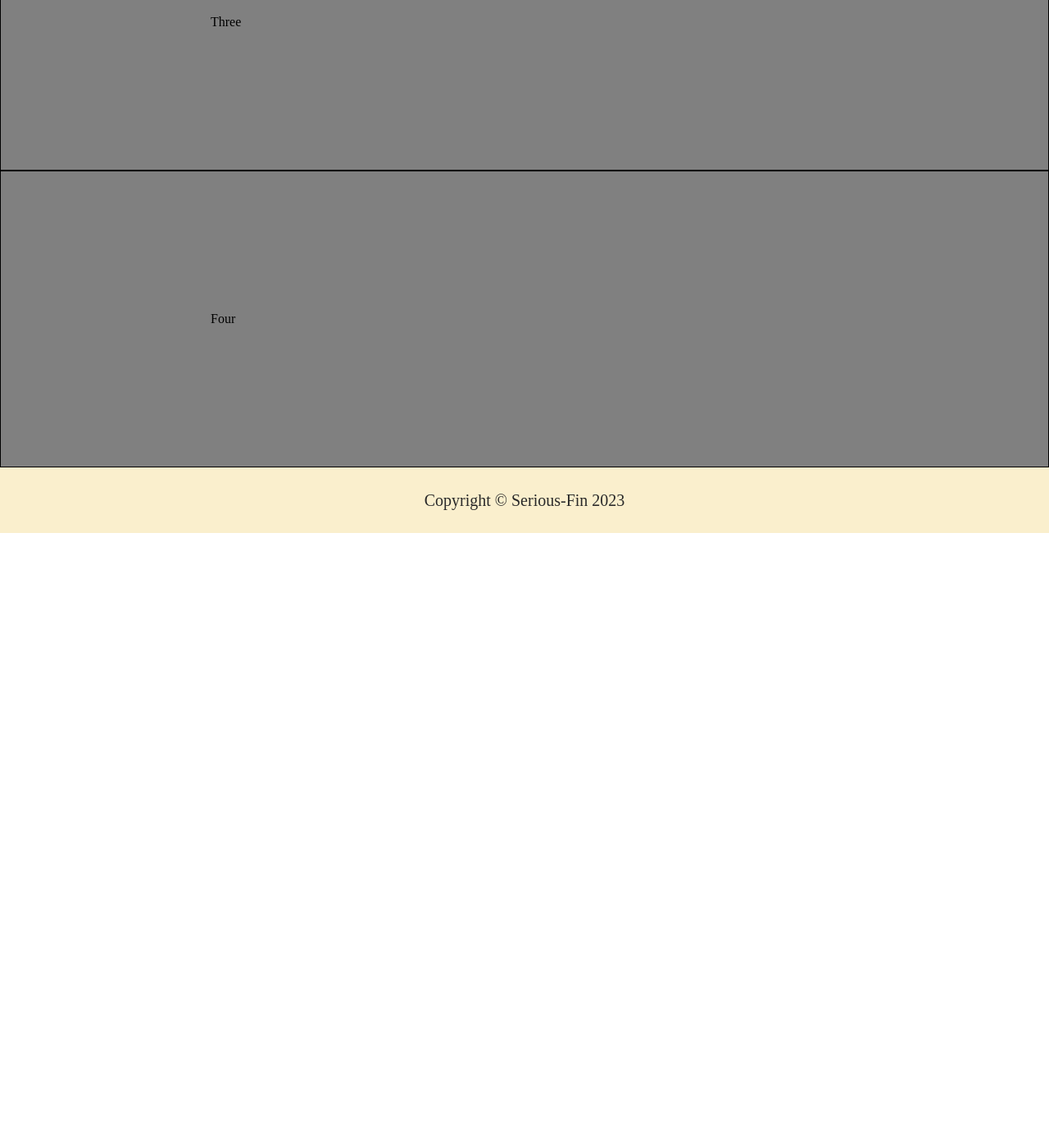
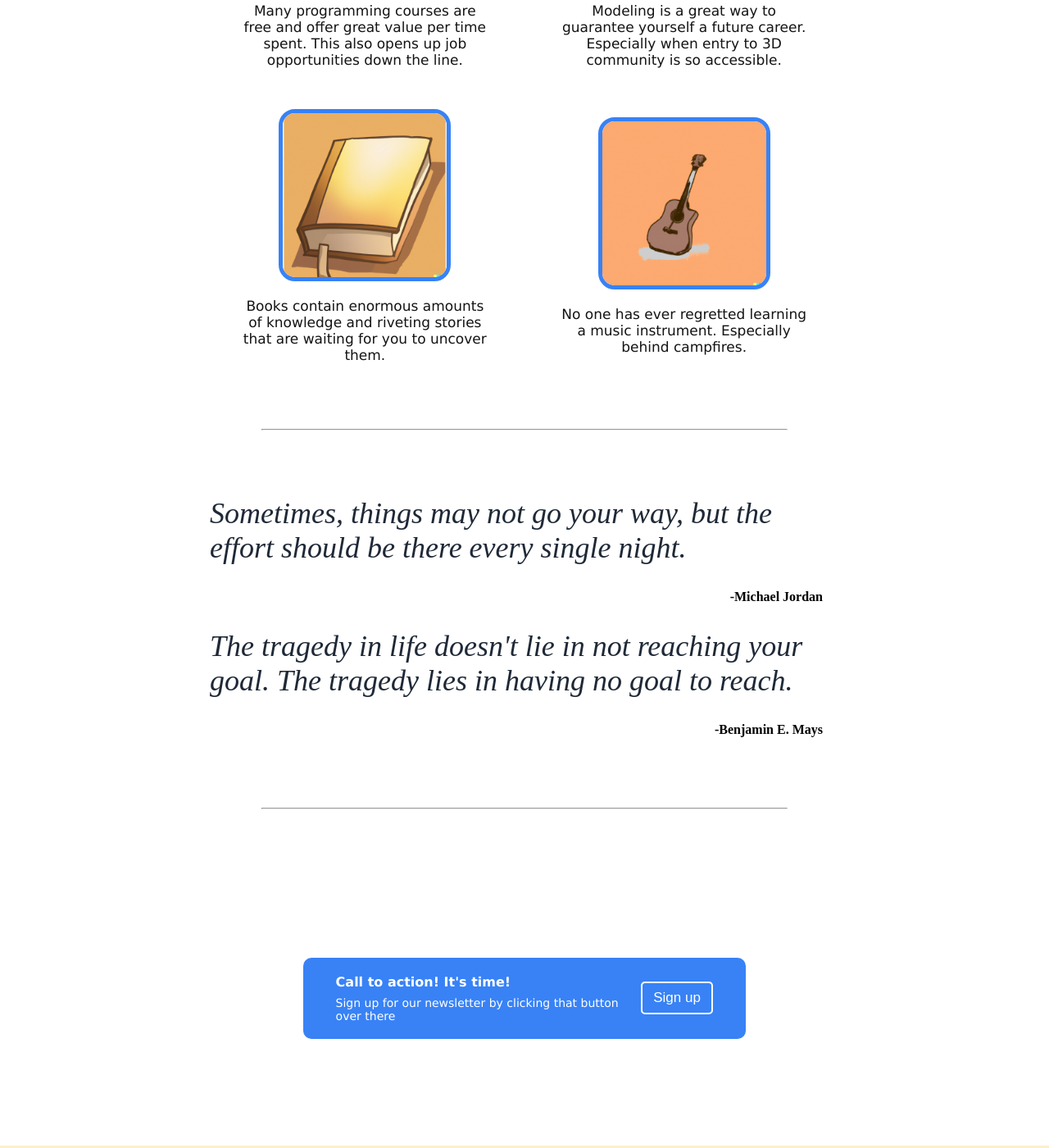
Before and after one commit to Serious-Fin/blog-mock-website, a plain HTML site: page index.html in a window 1280 px wide. Shown: the part 948-2348 px from the top of the page at 82% size. Before the commit the page ends 1598 px from the top, so only its background shows below. Drawn offline with Linux system fonts and the light colour scheme.

Commit message:
Finish website
Fully created the content area of the web page,
applied final styles to the web page and added
all additional images

```diff
--- a/css/style.css
+++ b/css/style.css
@@ -20,6 +20,11 @@ a {
 
 ul {
     list-style: none;
+}
+
+hr {
+    width: 50%;
+    margin: 50px auto;
 }
 
 
@@ -58,13 +63,14 @@ ul {
 
 .section {
     flex: 0 1 300px;
-    background-color: gray;
     padding: 30px 20%;
     display: flex;
+    align-items: center;
+}
+
+.first-section {
     gap: 30px;
     justify-content: space-between;
-    align-items: center;
-    border: 1px solid black; /*  For debugging */
 }
 
 .first-section-image {
@@ -76,9 +82,58 @@ ul {
 .first-section-text-content {
     height: 80%;
     display: flex;
+    gap: 20px;
     flex-direction: column;
     justify-content: space-evenly;
     align-items: flex-start;
+}
+
+.second-section {
+    justify-content: space-evenly;
+    gap: 50px;
+    flex-wrap: wrap;
+}
+
+.second-section-subsection {
+    width: 300px;
+    display: flex;
+    flex-direction: column;
+    align-items: center;
+    gap: 20px;
+    text-align: center;
+}
+
+.second-section-image {
+    width: 200px;
+    height: auto;
+    border: 5px solid #3882F6;
+    border-radius: 20px;
+}
+
+.third-section {
+    flex-direction: column;
+    gap: 30px;
+}
+
+.fourth-section{
+    justify-content: center;
+}
+
+.sign-up-box {
+    display: flex;
+    background-color: #3882F6;
+    width: 60%;
+    border-radius: 10px;
+    color: white;
+    justify-content: space-between;
+    align-items: center;
+    padding: 20px 40px;
+}
+
+.sign-up-box-text-area {
+    display: flex;
+    flex-direction: column;
+    gap: 8px;
 }
 
 
@@ -104,10 +159,42 @@ ul {
     font-family: 'Lucida Sans Regular', 'Lucida Grande', 'Lucida Sans Unicode', Geneva, Verdana, sans-serif;
 }
 
+.bold-article-text {
+    font-size: 36px;
+    margin: 0 auto 50px auto;
+}
+
 .simple-text {
-    font-size: 18px;
+    font-size: 17px;
     color: rgb(20, 20, 20);
     font-family: 'Lucida Sans', 'Lucida Sans Regular', 'Lucida Grande', 'Lucida Sans Unicode', Geneva, Verdana, sans-serif;
+}
+
+.quote-text {
+    font-size: 36px;
+    font-style: italic;
+    font-weight: lighter;
+    color: #1F2937;
+    align-self: flex-start;
+}
+
+.quote-author {
+    font-size: 16px;
+    font-weight: 700;
+    color: black;
+    align-self: flex-end;
+    margin: 0 20px;
+}
+
+.sign-up-box-header {
+    font-size: 16px;
+    font-weight: 700;
+    font-family: 'Lucida Sans Regular', 'Lucida Grande', 'Lucida Sans Unicode', Geneva, Verdana, sans-serif;
+}
+
+.sign-up-box-text {
+    font-size: 14px;
+    font-family: 'Lucida Sans Regular', 'Lucida Grande', 'Lucida Sans Unicode', Geneva, Verdana, sans-serif;
 }
 
 
@@ -115,10 +202,15 @@ ul {
 
 .sign-up {
     width: 100px;
-    height: 30px;
+    height: 60px;
     background-color: #3882F6;
     font-size: 17px;
     color: white;
     border: 0;
     border-radius: 5px;
 }
+
+.sign-up-inside-box{
+    border: 2px solid white;
+    height: 40px;
+}
--- a/index.html
+++ b/index.html
@@ -16,13 +16,14 @@
         </div>
 
         <div class="content">
-            <div class="section">
+            <div class="section first-section">
                 <div class="first-section-text-content">
                     <h2 class="bold-title-text">Don't fall victim to procrastination</h2>
 
                     <p class="simple-text">
-                        This page will offer you different, cheap and productive ways you can invest your free time into to improve yourself.
-                        Waste time productively using these tips and guidances.
+                        Procrastination is a common problem that can prevent people from achieving their
+                        goals and lead to feelings of stress and inadequacy. In this blog we will look at
+                        the ways you can "waste" your time productively.
                     </p>
 
                     <button class="sign-up">Sign up</button>
@@ -31,16 +32,68 @@
                 <img src="img/person-learning.jpg" alt="a person learning on a computer", class="first-section-image">
             </div>
 
-            <div class="section">
-                Two
+            <hr>
+
+            <p class="bold-title-text bold-article-text">Great ways to invest your time</p>
+
+            <div class="section second-section">
+                <div class="second-section-subsection">
+                    <img src="img/computer.png" alt="a sketch of a laptop" class="second-section-image">
+
+                    <p class="simple-text">
+                        Many programming courses are free and offer great value per time spent.
+                        This also opens up job opportunities down the line.
+                    </p>
+                </div>
+
+                <div class="second-section-subsection">
+                    <img src="img/3d-model.png" alt="a sketch of a starship" class="second-section-image">
+
+                    <p class="simple-text">
+                        Modeling is a great way to guarantee yourself a future career. Especially when
+                        entry to 3D community is so accessible.
+                    </p>
+                </div>
+
+                <div class="second-section-subsection">
+                    <img src="img/book.png" alt="a sketch of a closed book" class="second-section-image">
+
+                    <p class="simple-text">
+                        Books contain enormous amounts of knowledge and riveting stories that are waiting
+                        for you to uncover them.
+                    </p>
+                </div>
+
+                <div class="second-section-subsection">
+                    <img src="img/guitar.png" alt="a sketch of a laptop" class="second-section-image">
+
+                    <p class="simple-text">
+                        No one has ever regretted learning a music instrument. Especially behind
+                        campfires.
+                    </p>
+                </div>
             </div>
 
-            <div class="section">
-                Three
+            <hr>
+
+            <div class="section third-section">
+                <p class="quote-text">Sometimes, things may not go your way, but the effort should be there every single night.</p>
+                <p class="quote-author">-Michael Jordan</p>
+                <p class="quote-text">The tragedy in life doesn't lie in not reaching your goal. The tragedy lies in having no goal to reach.</p>
+                <p class="quote-author">-Benjamin E. Mays</p>
             </div>
 
-            <div class="section">
-                Four
+            <hr>
+
+            <div class="section fourth-section">
+                <div class="sign-up-box">
+                    <div class="sign-up-box-text-area">
+                        <p class="sign-up-box-header">Call to action! It's time!</p>
+                        <p class="sign-up-box-text">Sign up for our newsletter by clicking that button over there</p>
+                    </div>
+
+                    <button class="sign-up sign-up-inside-box">Sign up</button>
+                </div>
             </div>
         </div>
 
```
Also changed, not shown: img/3d-model.png (added), img/book.png (added), img/computer.png (added), img/guitar.png (added).
